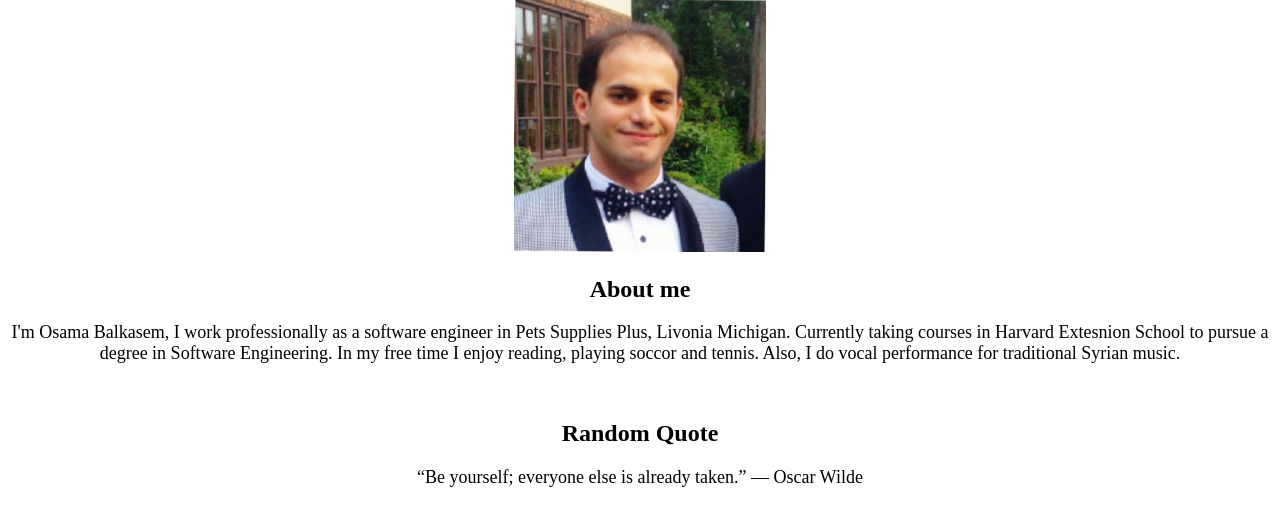
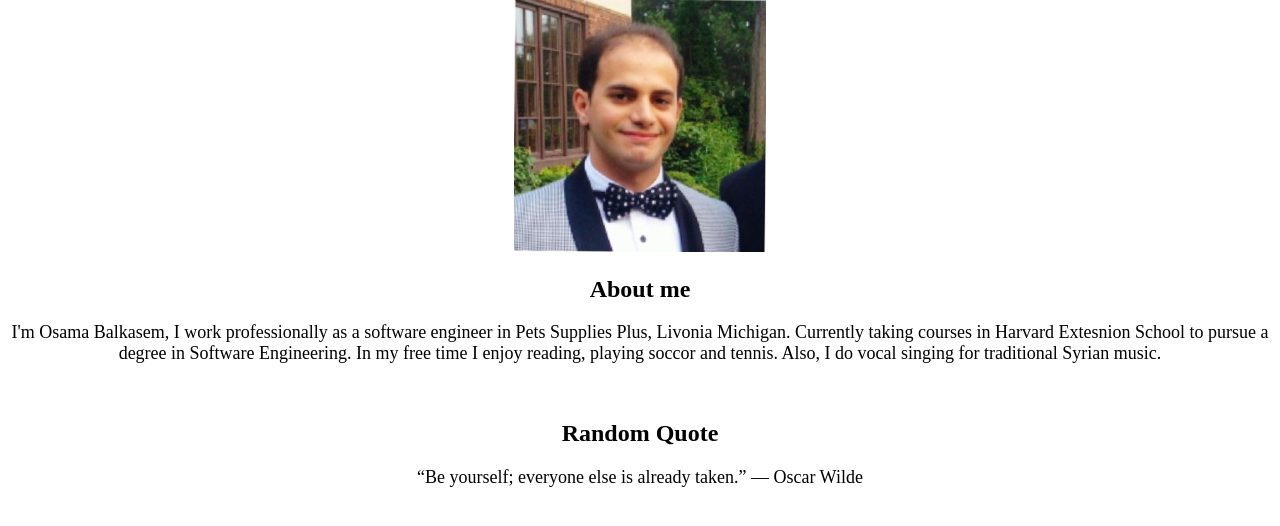
Before and after one commit to balkasem/p1, a PHP site: page / in a window 1280 px wide. Shown: the part 99-625 px from the top of the page. Run offline with PHP 8.4, Linux system fonts and the light colour scheme.

Commit message:
Commit New Changes in Description

```diff
--- a/index.php
+++ b/index.php
@@ -13,7 +13,7 @@
 				<h2> About me </h2>
 				<p>
 					I'm Osama Balkasem, I work professionally as a software engineer in Pets Supplies Plus, Livonia Michigan. Currently taking courses in Harvard Extesnion School to pursue a degree in Software Engineering.
-					In my free time I enjoy reading, playing soccor and tennis. Also, I do vocal performance for traditional Syrian music.
+					In my free time I enjoy reading, playing soccor and tennis. Also, I do vocal singing for traditional Syrian music.
 				</p>
 			<br/>
 				<h2> Random Quote </h2>
```
